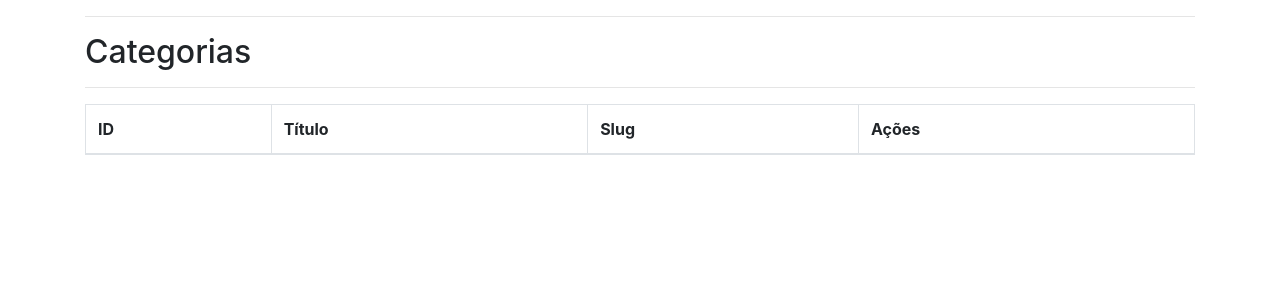
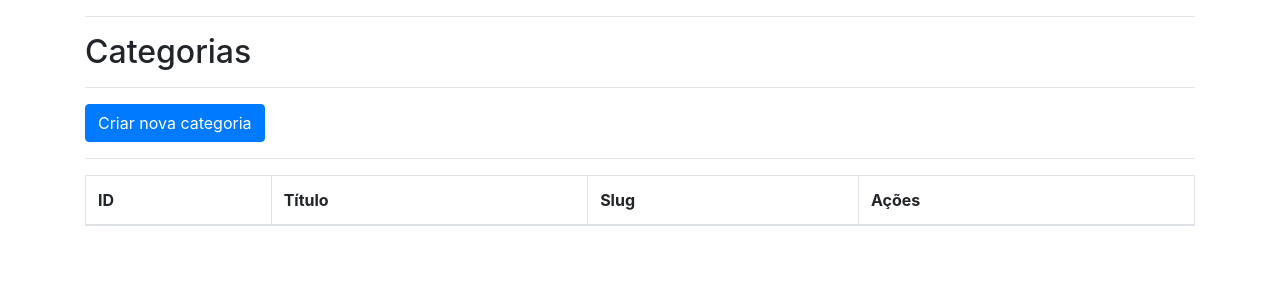
Before and after one commit to luicil/nodejs-guiapress, a Node server app: page /admin/categories in a window 1280 px wide. Shown: the part 56-356 px from the top of the page. Run offline with Node 20, Linux system fonts and the light colour scheme; data that the repository does not hold is empty; some libraries are stand-ins or nearby versions.

Commit message:
exclusao

```diff
--- a/categories/controller/CategoriesController.js
+++ b/categories/controller/CategoriesController.js
@@ -24,11 +24,27 @@ router.post("/categories/save", (req, res) =>{
             title: title,
             slug: slugify(title)
         }).then(() =>{
-            res.redirect("admin/categories/index");
+            res.redirect("/admin/categories");
         })
     } else {
         res.redirect("/admin/categories/new")
     }
 });
 
+router.post("/categories/delete", (req, res) => {
+    var id = req.body.id;
+    if(id != undefined){
+        if(!isNaN(id)){
+            Category.destroy({
+                where: {id}
+            }).then(() =>{
+                res.redirect("/admin/categories");
+            }).catch((error) =>{
+                console.log(error);
+                res.redirect("/admin/categories");
+            });
+        } else { "/admin/categories" };
+    } else { "/admin/categories" };
+});
+
 module.exports = router;
--- a/views/admin/categories/index.ejs
+++ b/views/admin/categories/index.ejs
@@ -4,6 +4,8 @@
         <div class="container">
             <hr>
             <h2>Categorias</h2>
+            <hr>
+            <a class="btn btn-primary" href="/admin/categories/new">Criar nova categoria</a>
             <hr>
             <table class="table table-bordered">
                 <thead>
@@ -20,7 +22,14 @@
                             <th><%= categoria.id %></th>
                             <th><%= categoria.title %></th>
                             <th><%= categoria.slug %></th>
-                            <th>Ações</th>
+                            <th>
+                                <button class="btn btn-warning">Editar</button>
+                                <form method="POST" action="/categories/delete" style="display: inline;" onsubmit="confDel(event, this)">
+                                    <input type="hidden" name="id" value="<%= categoria.id %>">
+                                    <button class="btn btn-danger">Excluir</button>
+                                </form>
+
+                            </th>
                         </tr>
                     <% }) %>
                 </tbody>
@@ -28,3 +37,11 @@
         </div>
     <body>
 <%- include("../../partials/footer.ejs") %>
+<script>
+    function confDel(event, form){
+        event.preventDefault();
+        if(confirm("Deseja realmente excluir a categoria ?")){
+            form.submit();
+        }
+    };
+</script>
```
